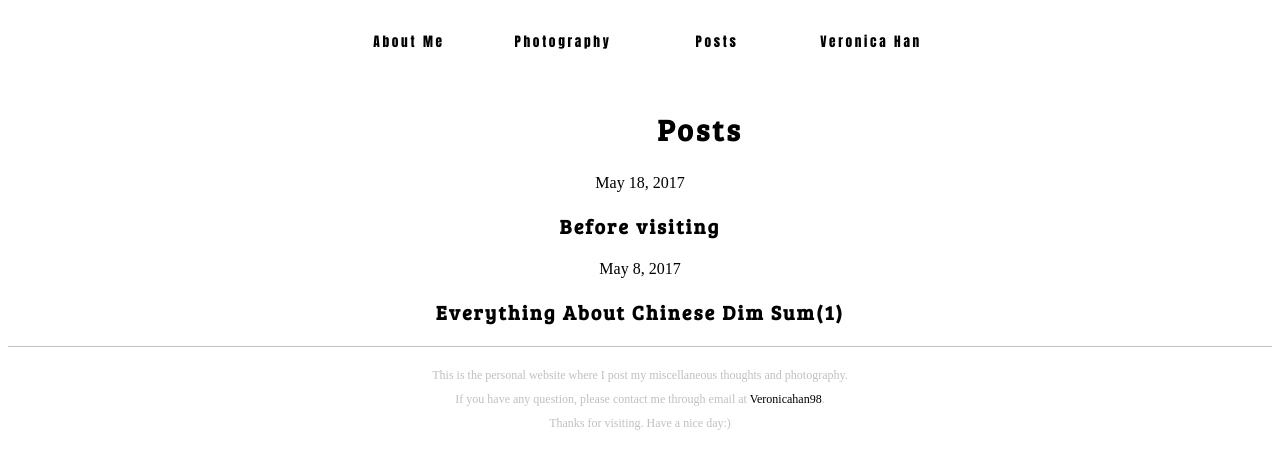
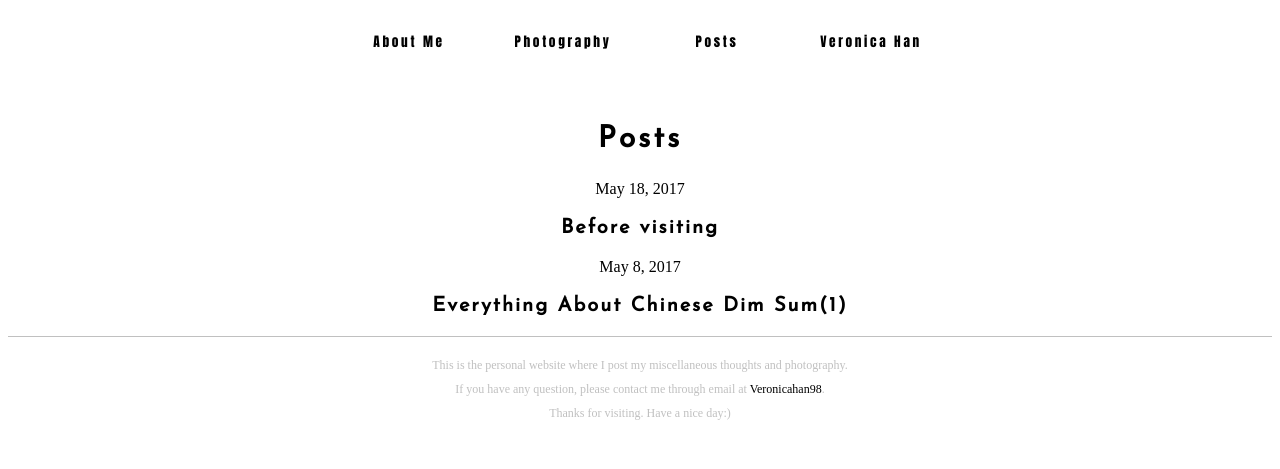
Before and after one commit to topveronicaa/topveronicaa.github.io, a Jekyll site: the page built from posts.html, in a window 1280 px wide. Shown: the top 469 px of the page. Built offline with Jekyll 4.4.1, drawn with Linux system fonts in a browser that asks for light colours.

Commit message:
Update posts.html

```diff
--- a/posts.html
+++ b/posts.html
@@ -6,13 +6,14 @@ permalink: /posts/
 
 <head>
 <title>Posts</title>
-<link href="https://fonts.googleapis.com/css?family=Bree+Serif" rel="stylesheet">
+<link href="https://fonts.googleapis.com/css?family=Josefin+Sans" rel="stylesheet">
+</head>
+
 <style>
 h2.post {
-font-family: 'Bree Serif', serif;
+font-family: 'Josefin Sans', sans-serif;
 letter-spacing: 0.1em;
-margin-left: 120px;
-margin-top: 35px;
+margin-top: 50px;
 font-size: 30px;
 }
 div.posts {
@@ -20,7 +21,7 @@ margin-left: 120px;
 margin-right: 120px;
 }
 h3.posts {
-font-family: 'Bree Serif', serif;
+font-family: 'Josefin Sans', sans-serif;
 letter-spacing: 0.1em;
 font-size: 20px;
 }
```
